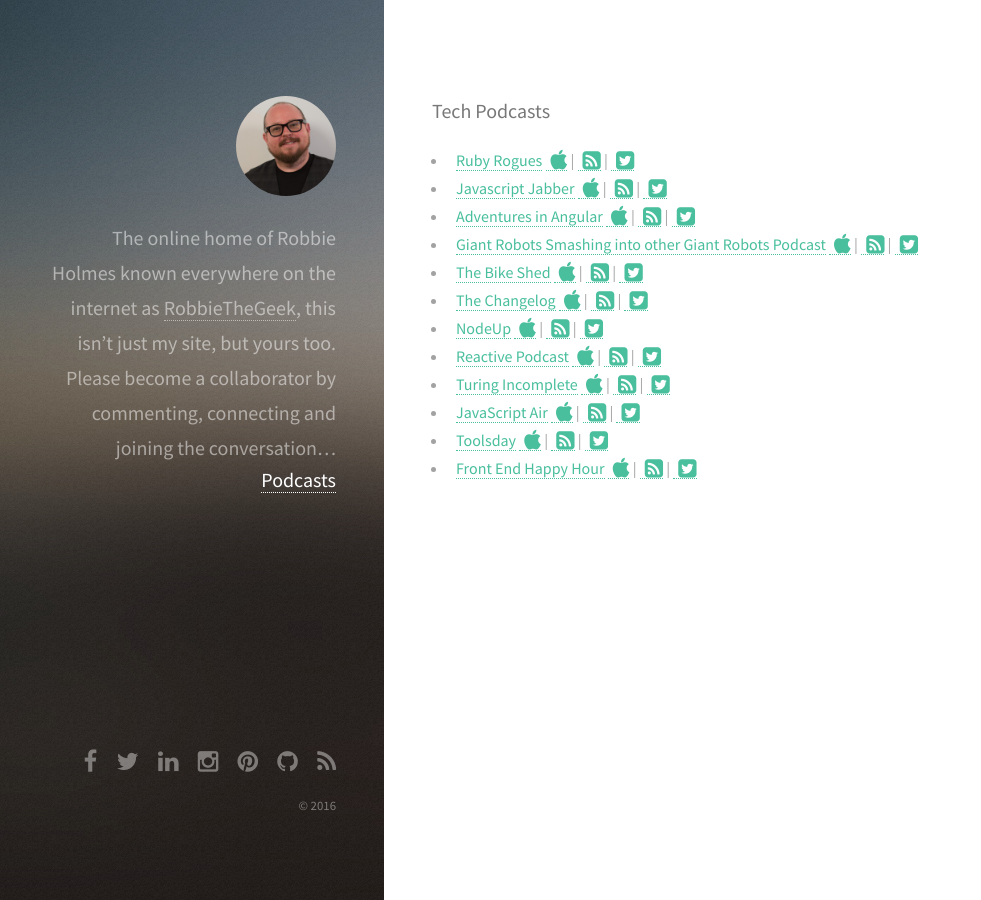
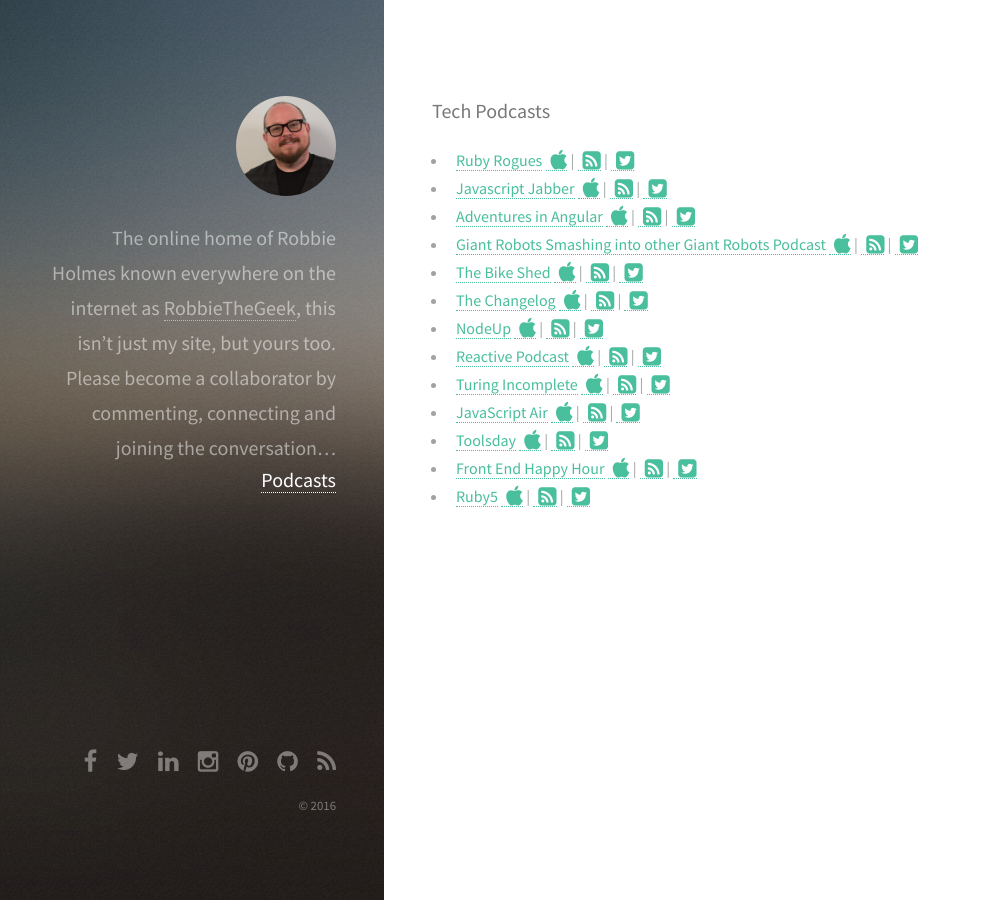
Before and after one commit to stepharr/stepharr.github.io, a Jekyll site: the page built from podcasts.html, in a window 1280 px wide. Shown: the whole page, without its empty margins (0-981 px from the left). Built offline with Jekyll 4.4.1, drawn with Linux system fonts in a browser that asks for light colours.

Commit message:
Add Ruby5 podcast

```diff
--- a/_data/tech-podcasts.yml
+++ b/_data/tech-podcasts.yml
@@ -58,3 +58,8 @@
   itunes: https://itunes.apple.com/us/podcast/front-end-happy-hour/id1089047924?mt=2
   rss: http://feeds.soundcloud.com/users/soundcloud:users:206137365/sounds.rss
   twitter: FrontEndHH
+- name: Ruby5
+  url: https://ruby5.codeschool.com/
+  itunes: http://itunes.apple.com/WebObjects/MZStore.woa/wa/viewPodcast?id=327234205
+  rss: https://ruby5.codeschool.com/feed.rss
+  twitter: rubyfive
```
